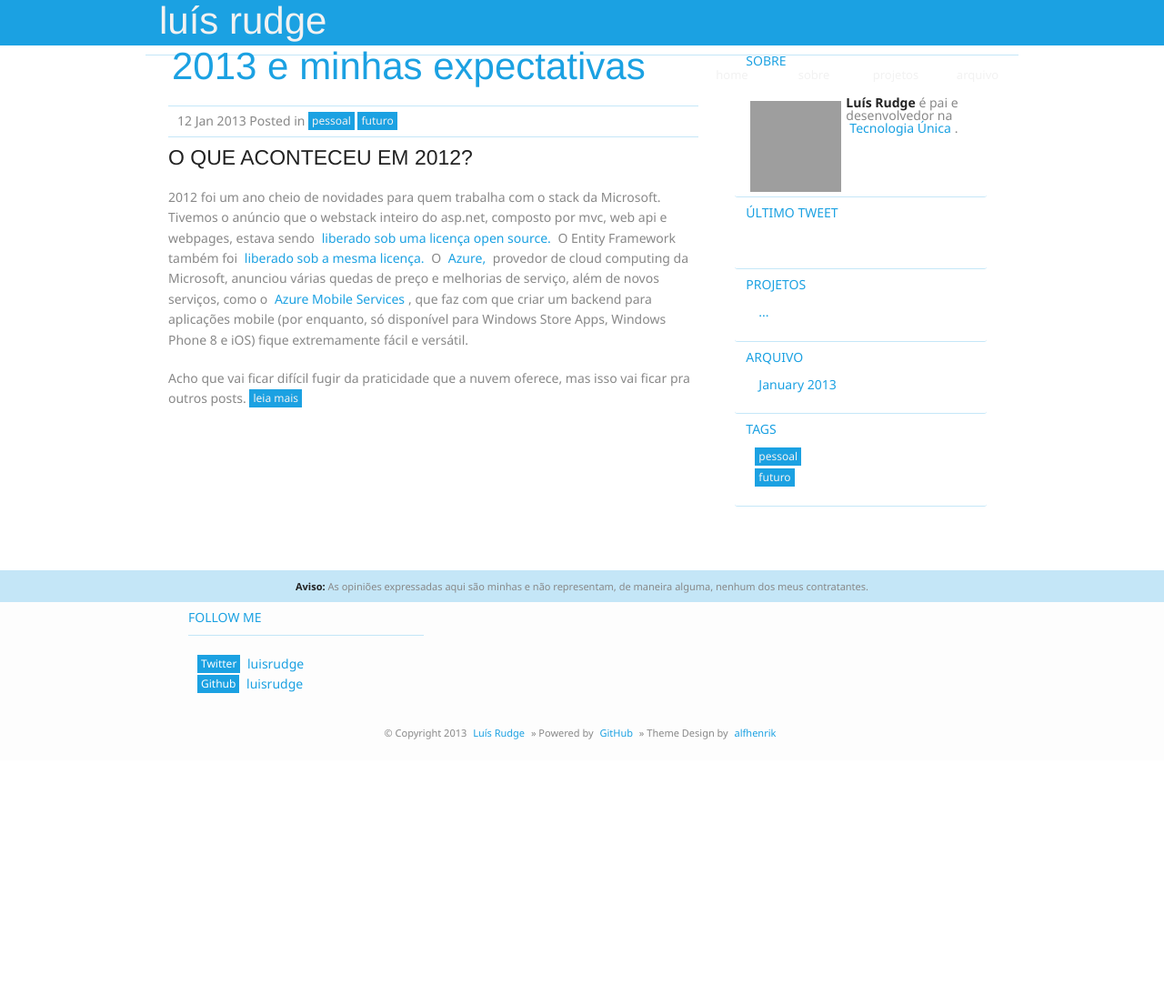
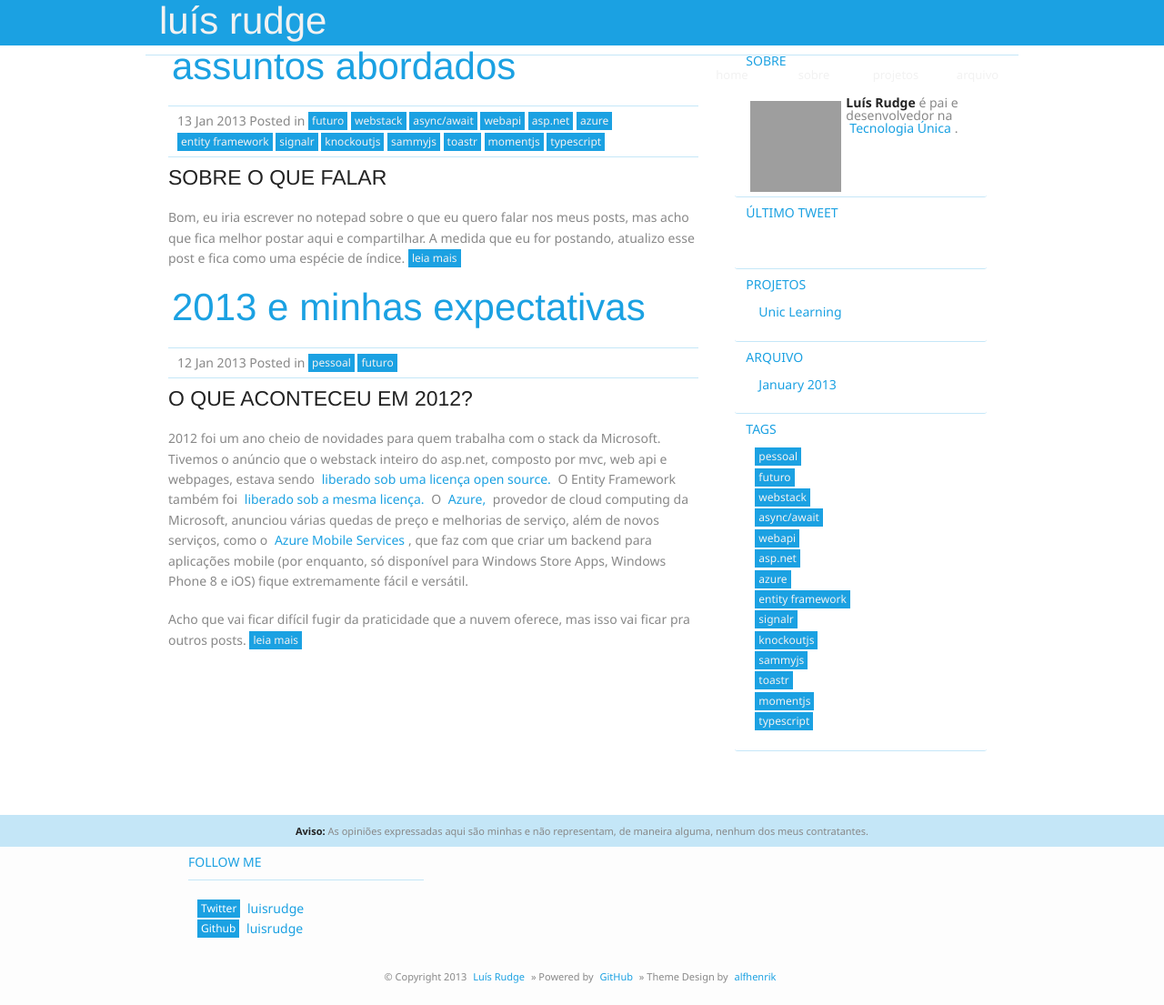
Before and after one commit to fabriciobegalli/luisrudge.github.com, a Jekyll site: the page built from index.html, in a window 1280 px wide and 1105 px high. Shown: the whole window at 91% size. Built offline with Jekyll 4.4.1, drawn with Linux system fonts in a browser that asks for light colours; Markdown is read by kramdown in place of the engine named in the settings; some of the changed lines change nothing that is shown; grey boxes are pictures that could not be loaded.

Commit message:
new post about the subjets i'll write about

```diff
--- a/_layouts/default.html
+++ b/_layouts/default.html
@@ -78,7 +78,7 @@
             <fieldset>
                 <legend class="accent">projetos</legend>
                 <ul>
-                    <li><a href="#" title="#">...</a></li>
+                    <li><a href="http://www.uniclearning.com.br/Site" title="Unic Learning">Unic Learning</a></li>
                 </ul>
             </fieldset>
             <fieldset>
--- /dev/null
+++ b/_posts/2013-01-13-Assuntos-abordados.md
@@ -0,0 +1,56 @@
+---
+layout: post
+title: Assuntos abordados
+tags:
+- futuro
+- webstack
+- async/await
+- webapi
+- asp.net
+- azure
+- entity framework
+- signalr
+- knockoutjs
+- sammyjs
+- toastr
+- momentjs
+- typescript
+---
+
+####Sobre o que falar
+Bom, eu iria escrever no notepad sobre o que eu quero falar nos meus posts, mas acho que fica melhor postar aqui e compartilhar. A medida que eu for postando, atualizo esse post e fica como uma espécie de índice.<!--break-->
+
+####Server-side
+Apesar de estar gostando dessa onda de desenvolvimento client-side, é claro que precisamos do servidor para quase tudo, portanto vou focar bastante em como otimizar o server-side para fazer com o client-side fique mais responsivo e que a [latência percebida](http://www.codeofhonor.com/blog/reducing-perceived-latency) seja a menor possível.
+
+Vou falar sobre coisas como o [async / await](http://msdn.microsoft.com/en-us/library/vstudio/hh191443.aspx), que é uma abstração do já existente framework de programação assíncrona do .NET e sobre MVC e WebApi, que fazem parte do [webstack do asp.net](http://aspnetwebstack.codeplex.com/).
+
+Vou falar muito sobre [Entity Framework](http://entityframework.codeplex.com/) também, já que é o ORM que eu escolhi pra trabalhar (e tem maior integração com o Azure).
+
+Vou mostrar o novíssimo [SignalR](http://www.asp.net/signalr), que eu acho que foi o melhor lançamento do webstack em 2012 e vai bombar demais em 2013. Essa biblioteca abstrai pro desenvolvedor todos os pormenores de se criar uma aplicação em real-time. [SignalR](http://www.asp.net/signalr) te deixa trabalhar com a certeza de que existe uma conexão persistente entre o cliente e o servidor, de modo que tanto o cliente pode chamar um método no servidor (que é que fazemos na web desde sempre), quanto o servidor pode chamar o método no cliente e isso é muito legal. Não é mais necessário ficar 'pingando' o servidor de um em um segundo para saber se algo aconteceu. O servidor te informa quando acontecer.
+
+####Windows Azure
+Vou utilizar o [Windows Azure](http://www.windowsazure.com) em praticamente todos os exemplos.
+Serviços como o [Windows Azure Web Sites](http://www.windowsazure.com/home/features/web-sites/), que permite que você esteja preparado para botar um site na internet em **SEGUNDOS** e o [SQL Azure](http://www.windowsazure.com/pt-br/home/features/data-management/), que é uma versão do sql server 2012 (com algumas limitações) na nuvem!
+Tem também o [Blob Storage](http://www.windowsazure.com/en-us/develop/net/how-to-guides/blob-storage/) que permite que você salve e gerencie arquivos e o [Table Storage](http://www.windowsazure.com/en-us/develop/net/how-to-guides/table-services/) que é o que a Microsoft apresentou para concorrer com os outros [bancos de dados NoSQL](http://nosql-database.org/).
+
+####Client-Side
+Aqui é que tudo vai ficar muito interessante, pois ainda é um paradigma novo para muitos. Muita gente ainda tá deixando para renderizar todo o html no servidor. Talvez isso ainda faça sentido para alguns cenários muito específicos, como é caso do twitter que [voltou para a arquitetura de renderização no servidor](http://engineering.twitter.com/2012/05/improving-performance-on-twittercom.html) para garantir uma experiência mais parecida em todos os computadores. Notem que isso não quer dizer que eles estão buscando a **melhor** experiência, e sim uma experiência mais **uniforme** para todos.
+
+Mas quero apresentar algumas tecnologias que estou testando e usando em projetos reais e que facilitam muito a vida do desenvolvedor que deseja partir para o desenvolvimento client-side.
+
+É preciso entender, primeiro, um novo conceito. O conceito de SPA (Single Page Applications - olhem esse [link do John Papa](http://www.johnpapa.net/building-single-page-apps-with-knockout-jquery-and-web-api-ndash-the-story-begins/)).
+O melhor exemplo de SPA, por ser amplamente usado, é o [gmail](http://www.gmail.com). A primeira vez que ele carrega na sua máquina, ele já baixa **TODO** o conteúdo necessário para que a aplicação funcione. Daí pra frente, é só uma questão de trocar dados entre cliente-servidor.
+
+A primeira dela, e a que mais estou gostando de aprender e utilizar é o [KnockoutJS](http://knockoutjs.com/). Essa biblioteca, desenvolvida pelo [Steven Sanderson](https://twitter.com/stevensanderson) que trabalha para a Microsoft, é uma biblioteca que, utilizando o padrão MVVM (Model, View, ViewModel), vincula uma ViewModel (objeto javascript) à uma View (html). Isso quer dizer que toda vez que o valor mudar na viewmodel, a view terá o pedaço de html vinculado alterado para representar o novo valor. E isso é **MUITO** legal. Quando você pensa nas possibilidades disso, com atualizações automáticas com [SignalR](http://www.asp.net/signalr), a histórica fica muito divertida.
+
+Além do KnockoutJS, andei usando [SammyJS](http://sammyjs.org/), que é uma biblioteca que ajuda muito quem está desenvolvendo SPA's. Essa biblioteca tem um suporte muito bom às rotas (sim, galera de ruby-on-rails e mvc, essas rotas!), e algumas coisas a mais como a possibilidade de se vincular a um evento e executar alguma ação quando esse evento acontecer.
+
+Tem também o [MomentJS](http://momentjs.com/) que tira todo esse trauma de trabalhar com datas em javascript e o [toastr](https://github.com/CodeSeven/toastr) que virou meu sistema preferido de informar algo para o usuário.
+
+Vai ser muito JavaScript, heim... Vou escrever quase todo esse javascript utilizando o [Typescript](http://www.typescriptlang.org/), que é um superset (duvido que você consiga traduzir isso) de JavaScript. Ou seja, não reinventaram o JavaScript, nem quiseram substituí-lo. A única proposta do TypeScript é trazer o mundo das linguagens estáticas para o JavaScript, fazendo com que muitos dos erros que só são percebidos em tempo de execução possam ser pegos em tempo de compilação. Sim, o TypeScript é uma linguagem compilada. E é compilada em JavaScript válido e seguindo várias das melhores práticas.
+
+####Finalizando
+Eu duvido que teria escrito isso tudo no notepad, mas essa introdução de assuntos já é super válida. Só lendo isso tudo, já dá pra sair pesquisando muita coisa legal na internet.
+
+É isso! Se alguém tiver mais alguma sugestão de temas, é só deixar nos comentários.
```
